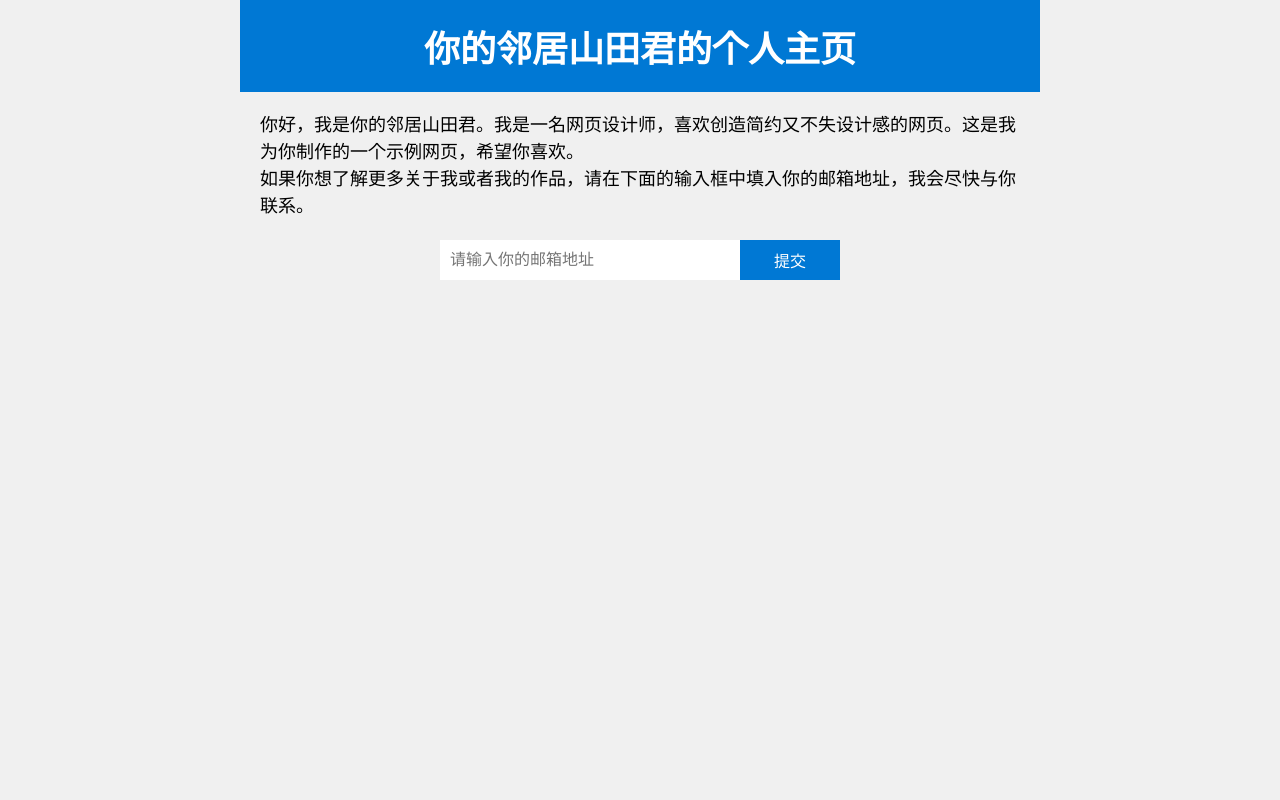
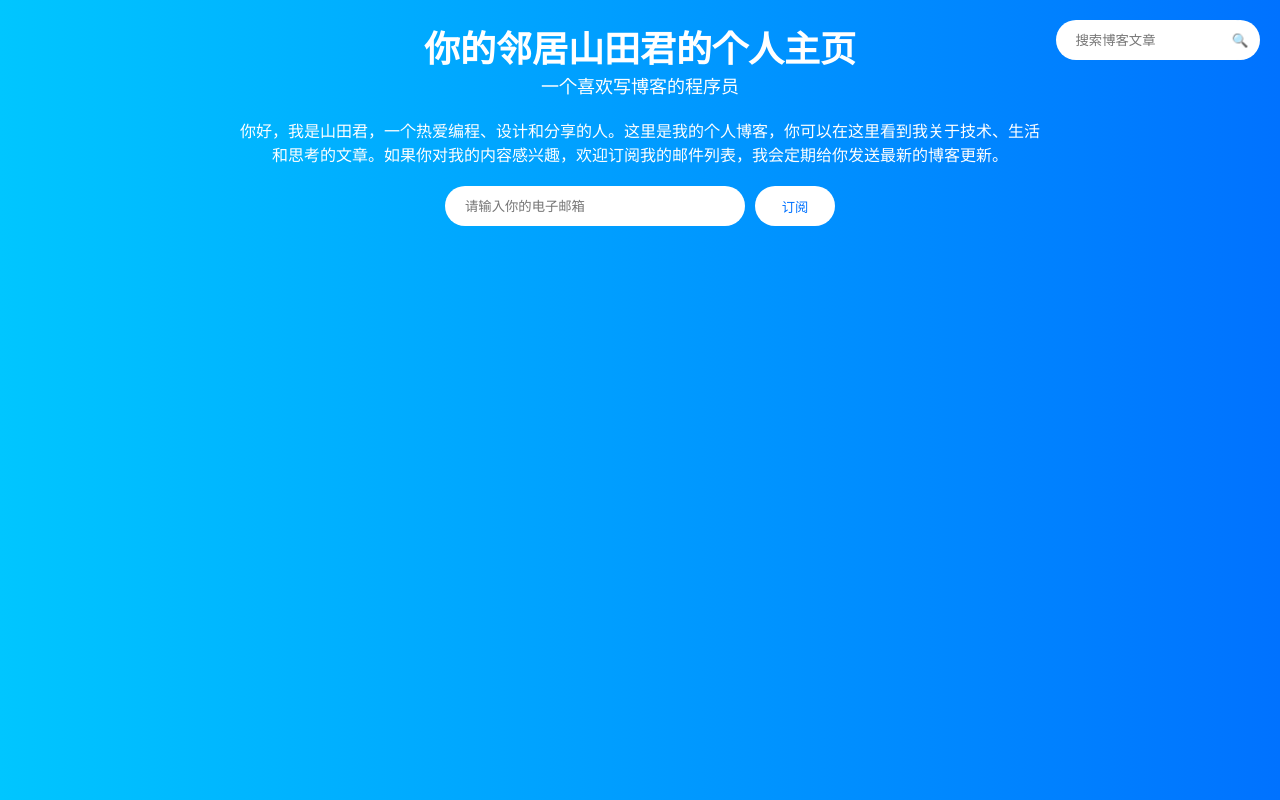
Before and after one commit to yamada6/yamada6.github.io, a plain HTML site: page index.html in a window 1280 px wide. Drawn offline with Linux system fonts and the light colour scheme.

Commit message:
更新 index.html
网站

```diff
--- a/index.html
+++ b/index.html
@@ -1,104 +1,108 @@
 <html>
 <head>
+    <meta charset="utf-8">
+    <meta name="viewport" content="width=device-width, initial-scale=1.0">
+    <title>你的邻居山田君的个人主页</title>
     <style>
-        * {
-            box-sizing: border-box;
+        body {
             margin: 0;
-            padding: 0;
-        }
-
-        body {
             font-family: Arial, sans-serif;
-            background-color: #f0f0f0;
+            background: linear-gradient(to right, #00c6ff, #0072ff);
         }
 
         .container {
             max-width: 800px;
             margin: 0 auto;
+            padding: 20px;
         }
 
-        .header {
-            background-color: #0078d4;
+        .logo {
+            font-size: 36px;
+            font-weight: bold;
             color: white;
-            padding: 20px;
             text-align: center;
         }
 
-        .header h1 {
-            font-size: 36px;
+        .subtitle {
+            font-size: 18px;
+            color: white;
+            text-align: center;
         }
 
-        .main {
-            padding: 20px;
+        .intro {
+            font-size: 16px;
+            color: white;
+            text-align: center;
+            margin-top: 20px;
         }
 
-        .main p {
-            font-size: 18px;
-            line-height: 1.5;
-        }
-
-        .input-box {
+        .email {
             display: flex;
             align-items: center;
             justify-content: center;
             margin-top: 20px;
         }
 
-        .input-box input {
+        .email input {
             width: 300px;
             height: 40px;
             border: none;
+            border-radius: 20px;
+            padding-left: 20px;
             outline: none;
-            padding: 10px;
-            font-size: 16px;
         }
 
-        .input-box button {
-            width: 100px;
+        .email button {
+            width: 80px;
             height: 40px;
             border: none;
-            outline: none;
-            background-color: #0078d4;
-            color: white;
-            font-size: 16px;
+            border-radius: 20px;
+            margin-left: 10px;
+            background-color: white;
+            color: #0072ff;
             cursor: pointer;
         }
 
-        @media screen and (max-width: 600px) {
-            .container {
-                width: 100%;
-                margin: 0 auto;
-                padding-left: 10px;
-                padding-right: 10px;
-                }
+        .search {
+            position: absolute;
+            top: 20px;
+            right: 20px;
+        }
 
-                .header h1 {
-                    font-size: 24px;
-                    }
+        .search input {
+            width: 200px;
+            height: 40px;
+            border: none;
+            border-radius: 20px;
+            padding-left: 20px;
+            outline: none;
+        }
 
-                    .input-box input {
-                        width: 200px;
-                        }
-
-                        .input-box button {
-                            width: 80px;
-                            }
-                        }
+        .search button {
+            width: 40px;
+            height: 40px;
+            border: none;
+            border-radius: 20px;
+             margin-left:-40px;
+             background-color:white;
+             color:#0072ff;
+             cursor:pointer;
+         }
     </style>
 </head>
 <body>
     <div class="container">
-        <div class="header">
-            <h1>你的邻居山田君的个人主页</h1>
+        <div class="logo">你的邻居山田君的个人主页</div>
+        <div class="subtitle">一个喜欢写博客的程序员</div>
+        <div class="intro">你好，我是山田君，一个热爱编程、设计和分享的人。这里是我的个人博客，你可以在这里看到我关于技术、生活和思考的文章。如果你对我的内容感兴趣，欢迎订阅我的邮件列表，我会定期给你发送最新的博客更新。</div>
+        <div class="email">
+           <input type="email" placeholder="请输入你的电子邮箱">
+           <button>订阅</button>
         </div>
-        <div class="main">
-            <p>你好，我是你的邻居山田君。我是一名网页设计师，喜欢创造简约又不失设计感的网页。这是我为你制作的一个示例网页，希望你喜欢。</p>
-            <p>如果你想了解更多关于我或者我的作品，请在下面的输入框中填入你的邮箱地址，我会尽快与你联系。</p>
-            <div class="input-box">
-                <input type="email" placeholder="请输入你的邮箱地址">
-                <button>提交</button>
-            </div>
-        </div>
+    </div>
+    <div class="search">
+       <input type="text" placeholder="搜索博客文章">
+       <button>🔍</button>
     </div>
 </body>
 </html>
```
